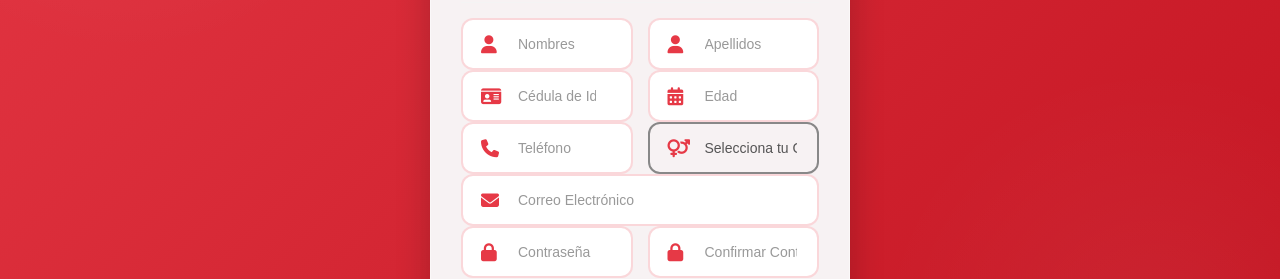
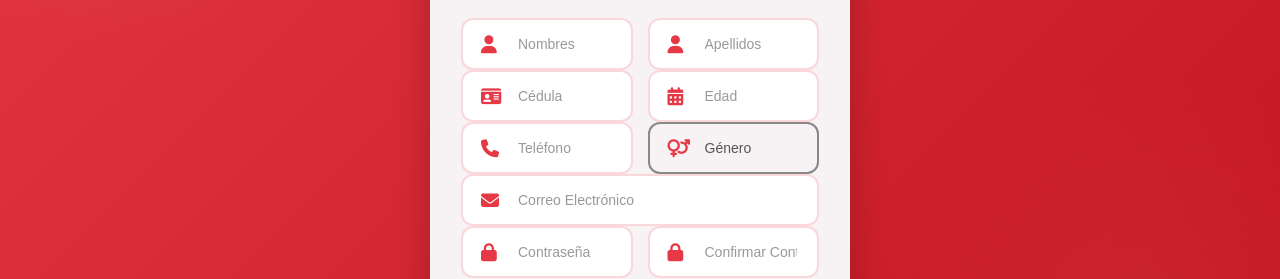
Before and after one commit to Sirpumpkington/MotoPro360-React, a React (Vite) app: page /registro in a window 1280 px wide. Shown: the part 411-690 px from the top of the page. Built offline with nearby package versions, Linux system fonts and the light colour scheme; no server answers.

Commit message:
Ajustes al registro

```diff
--- a/src/pages/Registro.jsx
+++ b/src/pages/Registro.jsx
@@ -199,7 +199,7 @@ export default function Registro() {
                 <input
                   type="number"
                   name="cedula"
-                  placeholder="Cédula de Identidad"
+                  placeholder="Cédula"
                   onChange={handleChange}
                   required
                 />
@@ -245,7 +245,7 @@ export default function Registro() {
                   }}
                 >
                   <option value="" disabled>
-                    Selecciona tu Género
+                    Género
                   </option>
                   <option value="1">Hombre</option>
                   <option value="2">Mujer</option>
```
